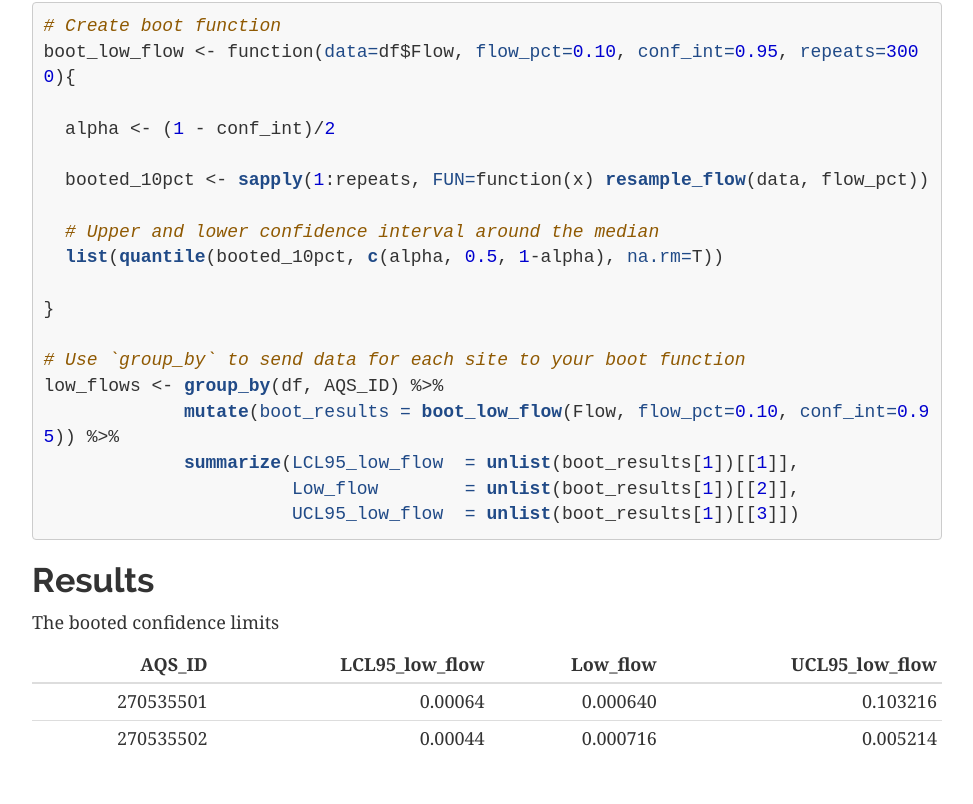
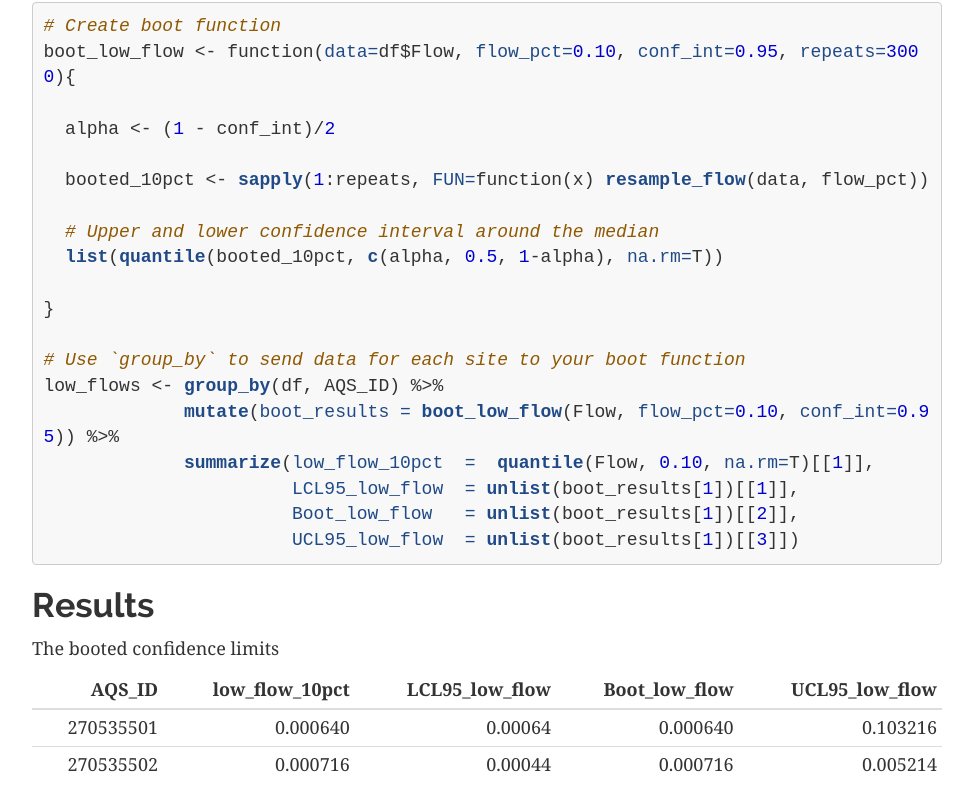
Before and after one commit to dKvale/boot-low-flow, a plain HTML site: page index.html in a window 1280 px wide. Shown: the part 2777-3581 px from the top of the page, without its empty margins (153-1126 px from the left). Before the commit the page ends 3556 px from the top, so only its background shows below. Drawn offline with nearby package versions, Linux system fonts and the light colour scheme; some packages are replaced by stand-ins of ours.

Commit message:
Update index.html

```diff
--- a/index.html
+++ b/index.html
@@ -179,7 +179,7 @@ resample_flow &lt;-<span class="st"> </span>function(<span class="dt">data=</spa
 
   random_df &lt;-<span class="st"> </span><span class="kw">sample</span>(data, <span class="dt">replace=</span>T)
 
-  <span class="kw">quantile</span>(random_df, flow_pct)[[<span class="dv">1</span>]]
+  <span class="kw">quantile</span>(random_df, flow_pct, <span class="dt">na.rm=</span>T)[[<span class="dv">1</span>]]
 
 }
 
@@ -220,8 +220,9 @@ boot_low_flow &lt;-<span class="st"> </span>function(<span class="dt">data=</spa
 <span class="co"># Use `group_by` to send data for each site to your boot function</span>
 low_flows &lt;-<span class="st"> </span><span class="kw">group_by</span>(df, AQS_ID) %&gt;%<span class="st"> </span>
 <span class="st">             </span><span class="kw">mutate</span>(<span class="dt">boot_results =</span> <span class="kw">boot_low_flow</span>(Flow, <span class="dt">flow_pct=</span><span class="fl">0.10</span>, <span class="dt">conf_int=</span><span class="fl">0.95</span>)) %&gt;%
-<span class="st">             </span><span class="kw">summarize</span>(<span class="dt">LCL95_low_flow  =</span> <span class="kw">unlist</span>(boot_results[<span class="dv">1</span>])[[<span class="dv">1</span>]],
-                       <span class="dt">Low_flow        =</span> <span class="kw">unlist</span>(boot_results[<span class="dv">1</span>])[[<span class="dv">2</span>]],
+<span class="st">             </span><span class="kw">summarize</span>(<span class="dt">low_flow_10pct  =</span>  <span class="kw">quantile</span>(Flow, <span class="fl">0.10</span>, <span class="dt">na.rm=</span>T)[[<span class="dv">1</span>]],
+                       <span class="dt">LCL95_low_flow  =</span> <span class="kw">unlist</span>(boot_results[<span class="dv">1</span>])[[<span class="dv">1</span>]],
+                       <span class="dt">Boot_low_flow   =</span> <span class="kw">unlist</span>(boot_results[<span class="dv">1</span>])[[<span class="dv">2</span>]],
                        <span class="dt">UCL95_low_flow  =</span> <span class="kw">unlist</span>(boot_results[<span class="dv">1</span>])[[<span class="dv">3</span>]])  </code></pre>
 </div>
 <div id="results" class="section level2">
@@ -231,20 +232,23 @@ low_flows &lt;-<span class="st"> </span><span class="kw">group_by</span>(df, AQS
 <thead>
 <tr class="header">
 <th align="right">AQS_ID</th>
+<th align="right">low_flow_10pct</th>
 <th align="right">LCL95_low_flow</th>
-<th align="right">Low_flow</th>
+<th align="right">Boot_low_flow</th>
 <th align="right">UCL95_low_flow</th>
 </tr>
 </thead>
 <tbody>
 <tr class="odd">
 <td align="right">270535501</td>
+<td align="right">0.000640</td>
 <td align="right">0.00064</td>
 <td align="right">0.000640</td>
 <td align="right">0.103216</td>
 </tr>
 <tr class="even">
 <td align="right">270535502</td>
+<td align="right">0.000716</td>
 <td align="right">0.00044</td>
 <td align="right">0.000716</td>
 <td align="right">0.005214</td>
```
